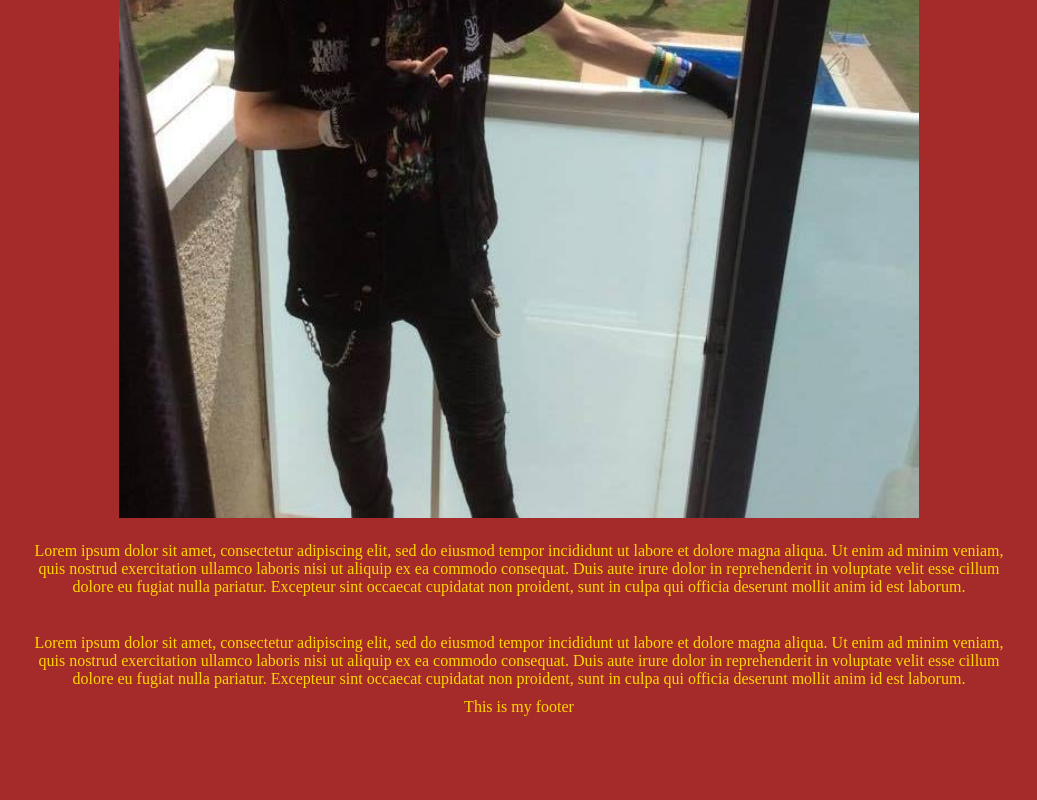
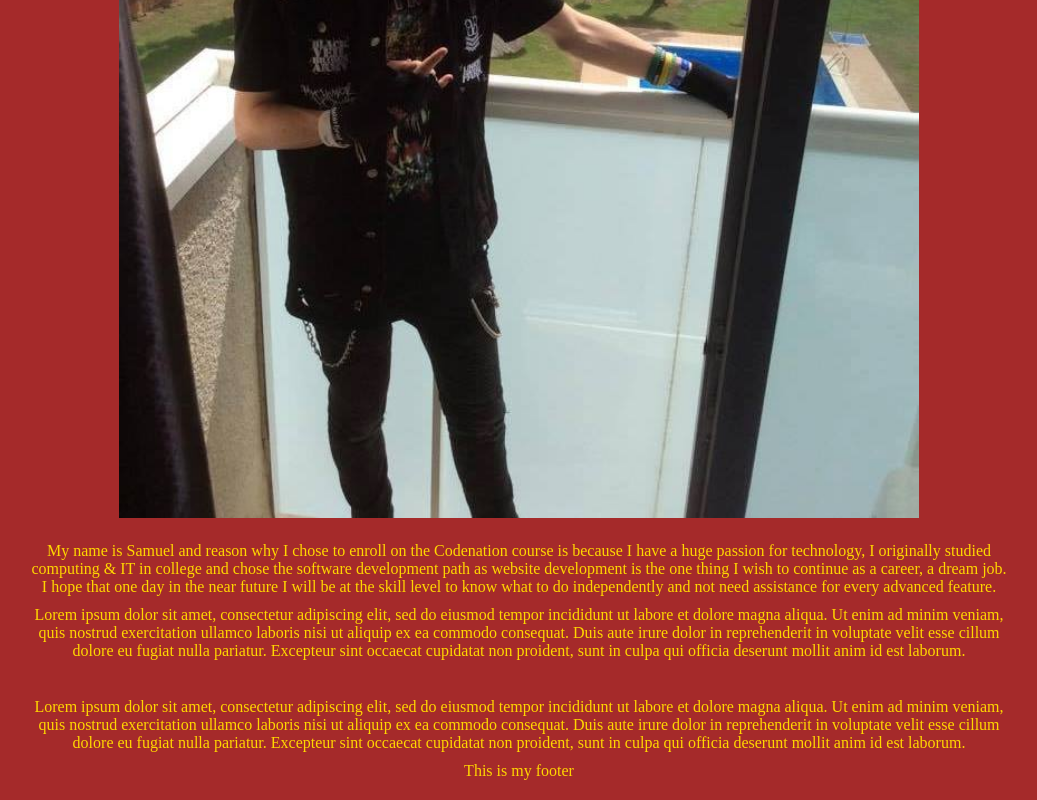
Before and after one commit to Geldaboy/website, a plain HTML site: page aboutme.html in a window 1280 px wide. Shown: the part 495-1295 px from the top of the page, without its empty margins (121-1158 px from the left). Before the commit the page ends 1231 px from the top, so only its background shows below. Drawn offline with Linux system fonts and the light colour scheme.

Commit message:
Add files via upload
Thiis is done?

```diff
--- a/aboutme.html
+++ b/aboutme.html
@@ -21,6 +21,13 @@
     <img src="images/balconypic.jpg" title="Me stood on a balcony in Barcelona">
 </div>
 
+<p>
+    My name is Samuel and reason why I chose to enroll on the Codenation course is because I have a huge
+    passion for technology, I originally studied computing & IT in college and chose the software development
+    path as website development is the one thing I wish to continue as a career, a dream job. I hope that one
+    day in the near future I will be at the skill level to know what to do independently and not need assistance
+    for every advanced feature.
+</p>
 <p> Lorem ipsum dolor sit amet, consectetur adipiscing elit,
     sed do eiusmod tempor incididunt ut labore et dolore magna aliqua.
     Ut enim ad minim veniam, quis nostrud exercitation ullamco laboris nisi
```
